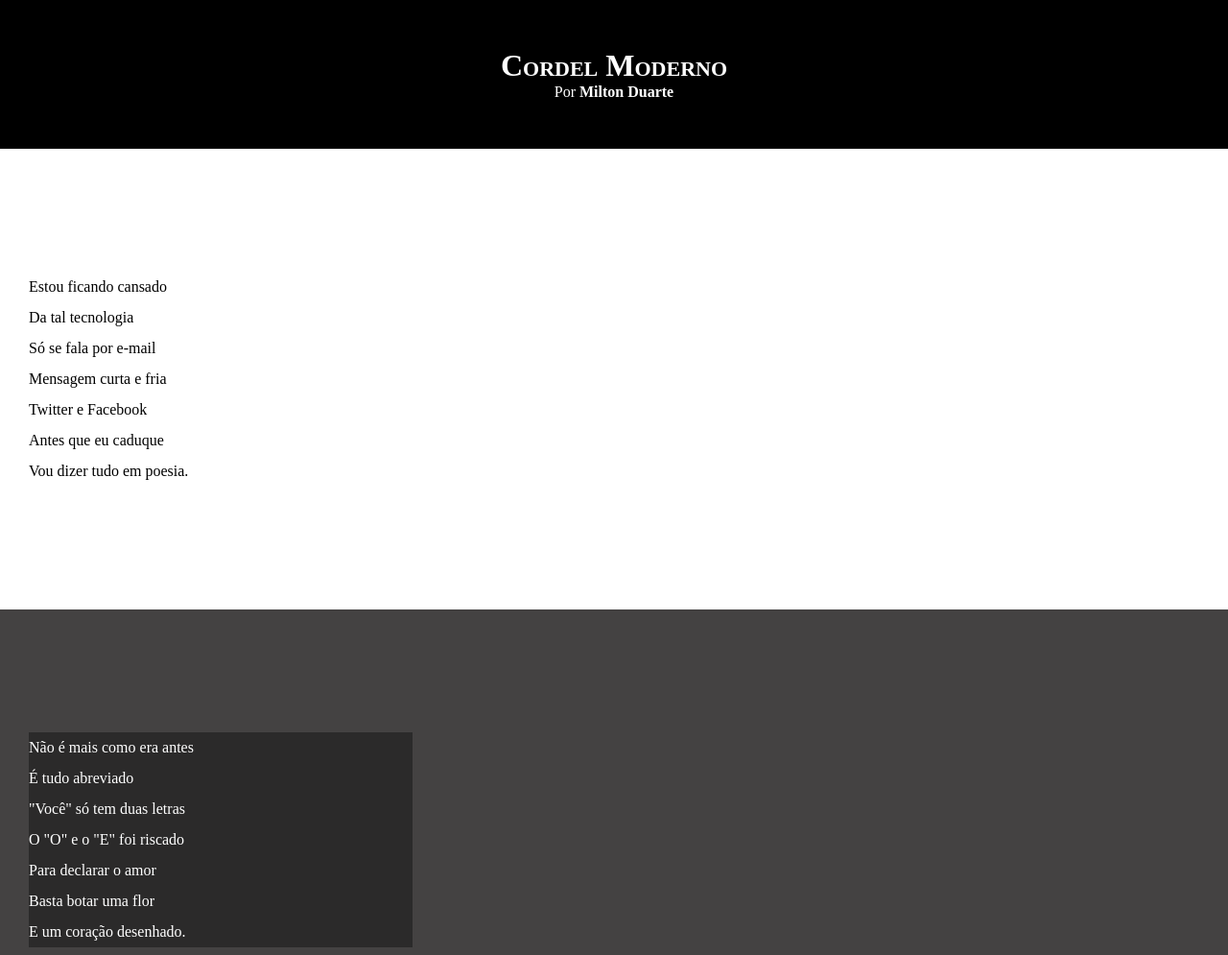
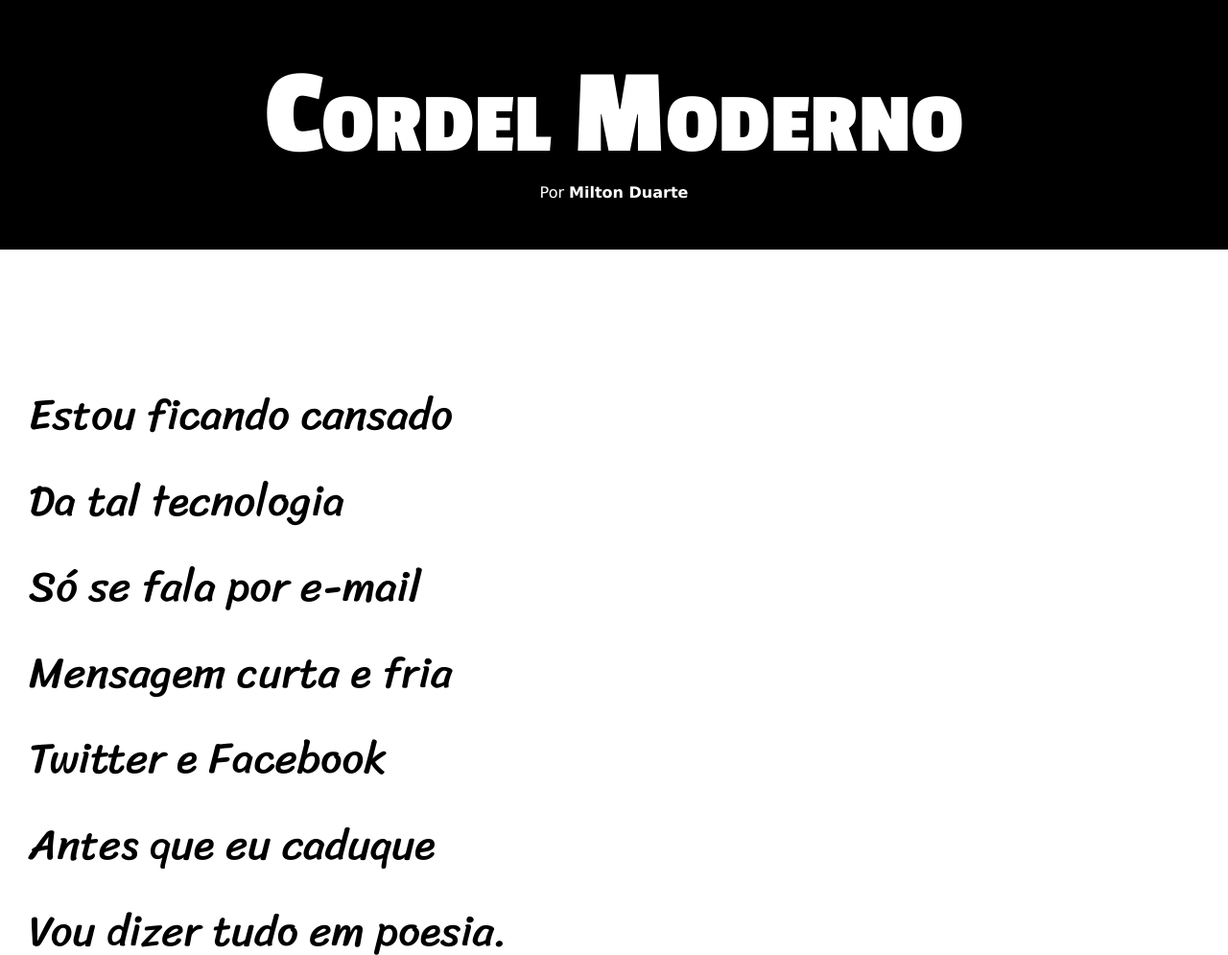
Before and after one commit to viniciuswilker/Cordel, a plain HTML site: page index.html in a window 1280 px wide. Shown: the top 995 px of the page at 96% size. Drawn offline with Linux system fonts and the light colour scheme.

Commit message:
atualização 26-02 v2

```diff
--- a/style.css
+++ b/style.css
@@ -1,4 +1,13 @@
 @charset "UTF-8";
+@import url('https://fonts.googleapis.com/css2?family=Passion+One:wght@400;700;900&family=Sriracha&display=swap');
+
+:root{
+
+    --fonte1: Verdana, Geneva, Tahoma, sans-serif;
+    --fonte2: 'Passion One', cursive;
+    --fonte3:  "Sriracha", cursive;
+}
+
 *{
     margin: 0px;
     padding: 0px;
@@ -7,6 +16,8 @@
 html, body{
     min-height: 100vh;
     background-color: darkgray;
+    font-family: var(--fonte1);
+
 }
 
 header{
@@ -17,6 +28,8 @@ header{
 header >h1 {
     padding-top: 50px;
     font-variant: small-caps;
+    font-family: var(--fonte2);
+    font-size: 10vw;
 
 
 }
@@ -39,6 +52,8 @@ section{
     padding-bottom: 10%;
     line-height: 2em;
     padding-left: 30px;
+    font-family: var(--fonte3);
+    font-size: 3.5vw;
 
 }
 
@@ -55,7 +70,8 @@ section{
 
 .imagem > p {
     background-color: rgb(43, 42, 42);
-    width: 400px;
+    display: inline-block;
+    padding: 5px;
 }
 
 
```
